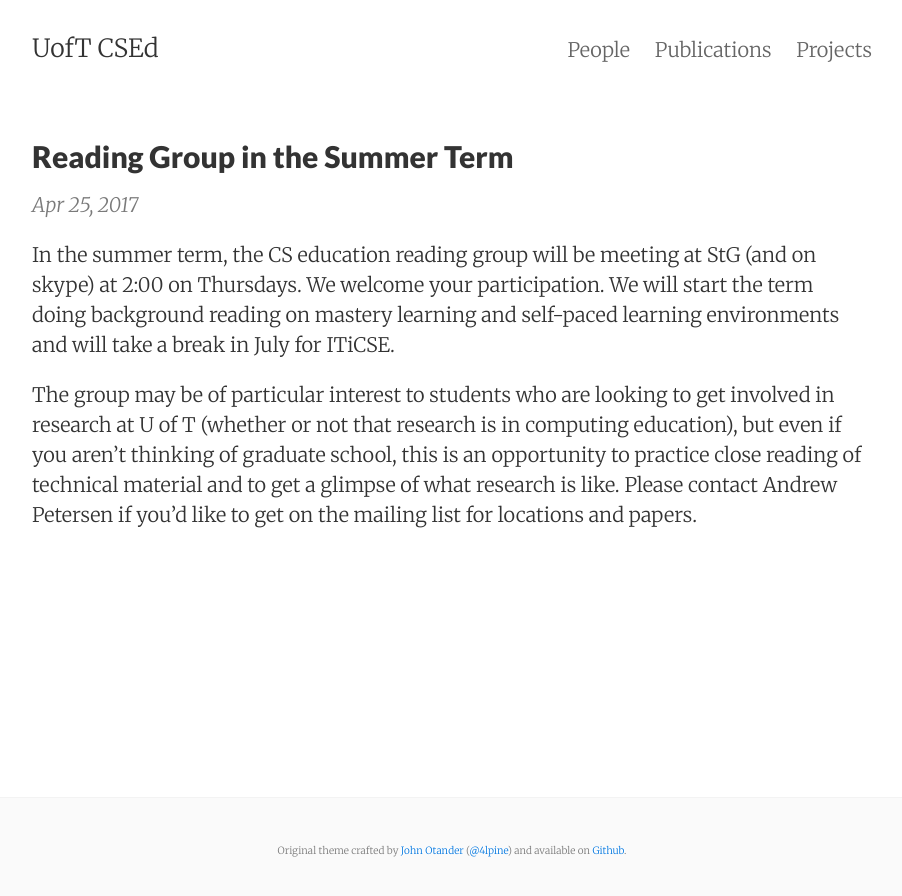
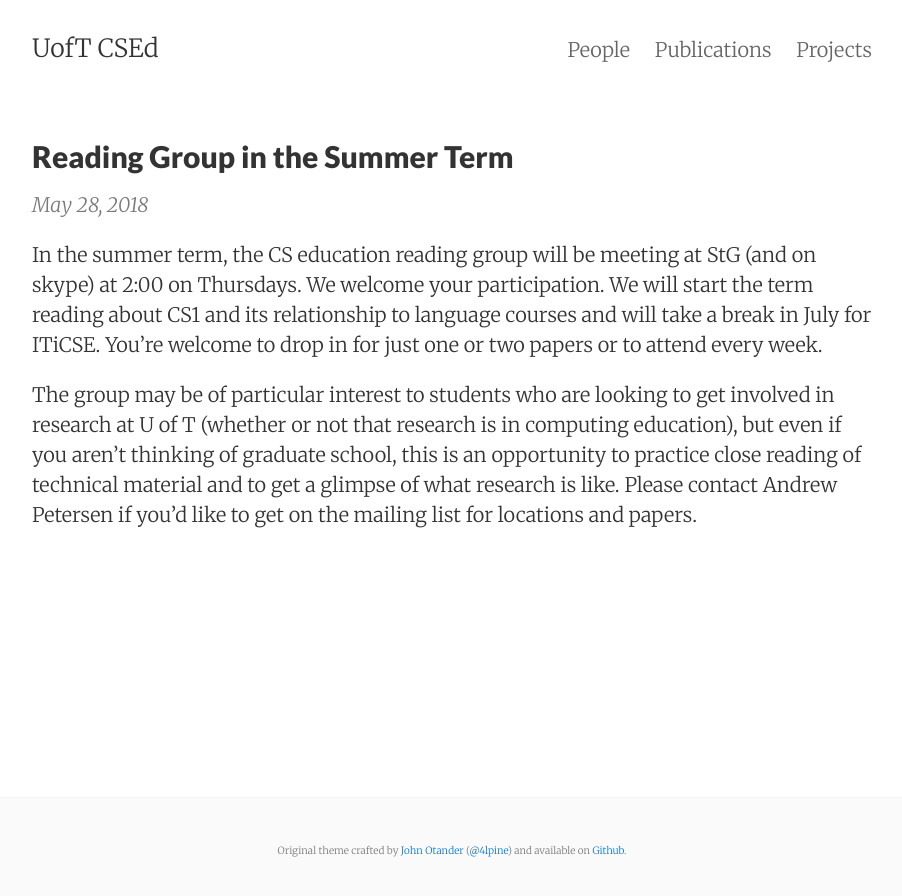
Before and after one commit to uoftcsed/uoftcsed.github.io, a Jekyll site: the page built from _posts/2018-05-28-summer-reading-group.md, in a window 1280 px wide. Shown: the top 896 px of the page, without its empty margins (188-1090 px from the left). Built offline with Jekyll 4.4.1, drawn with Linux system fonts in a browser that asks for light colours.

Commit message:
Announcing summer reading group

```diff
--- a/_posts/2017-04-25-summer-reading-group.md
+++ b/_posts/2018-05-28-summer-reading-group.md
@@ -1,11 +1,11 @@
 ---
 layout:     post
 title:      Reading Group in the Summer Term
-date:       2017-04-25 00:21:00
+date:       2018-05-28 15:40:00
 summary:    The CS education reading group is meeting Thursdays @ 2 at StG.
 categories: events
 ---
 
-In the summer term, the CS education reading group will be meeting at StG (and on skype) at 2:00 on Thursdays. We welcome your participation. We will start the term doing background reading on mastery learning and self-paced learning environments and will take a break in July for ITiCSE.
+In the summer term, the CS education reading group will be meeting at StG (and on skype) at 2:00 on Thursdays. We welcome your participation. We will start the term reading about CS1 and its relationship to language courses and will take a break in July for ITiCSE. You're welcome to drop in for just one or two papers or to attend every week.
 
 The group may be of particular interest to students who are looking to get involved in research at U of T (whether or not that research is in computing education), but even if you aren't thinking of graduate school, this is an opportunity to practice close reading of technical material and to get a glimpse of what research is like. Please contact Andrew Petersen if you'd like to get on the mailing list for locations and papers.
```
